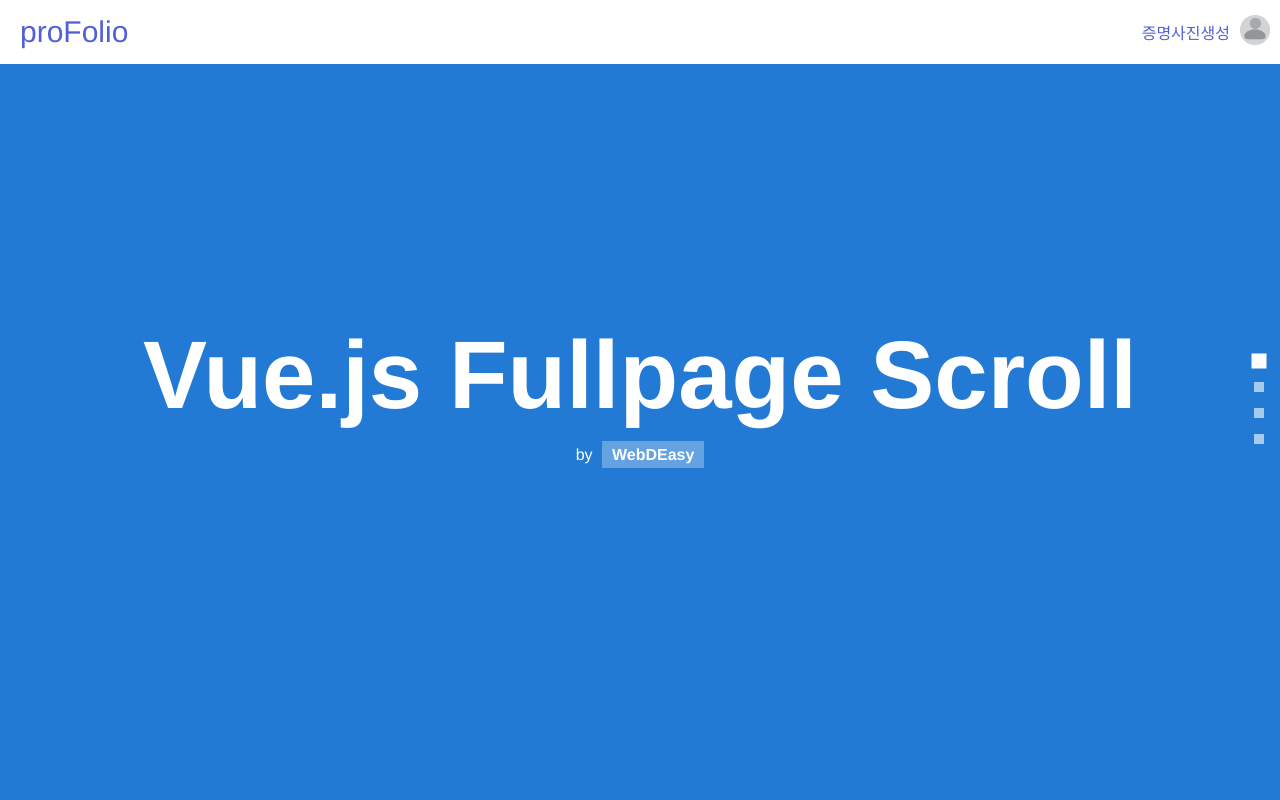
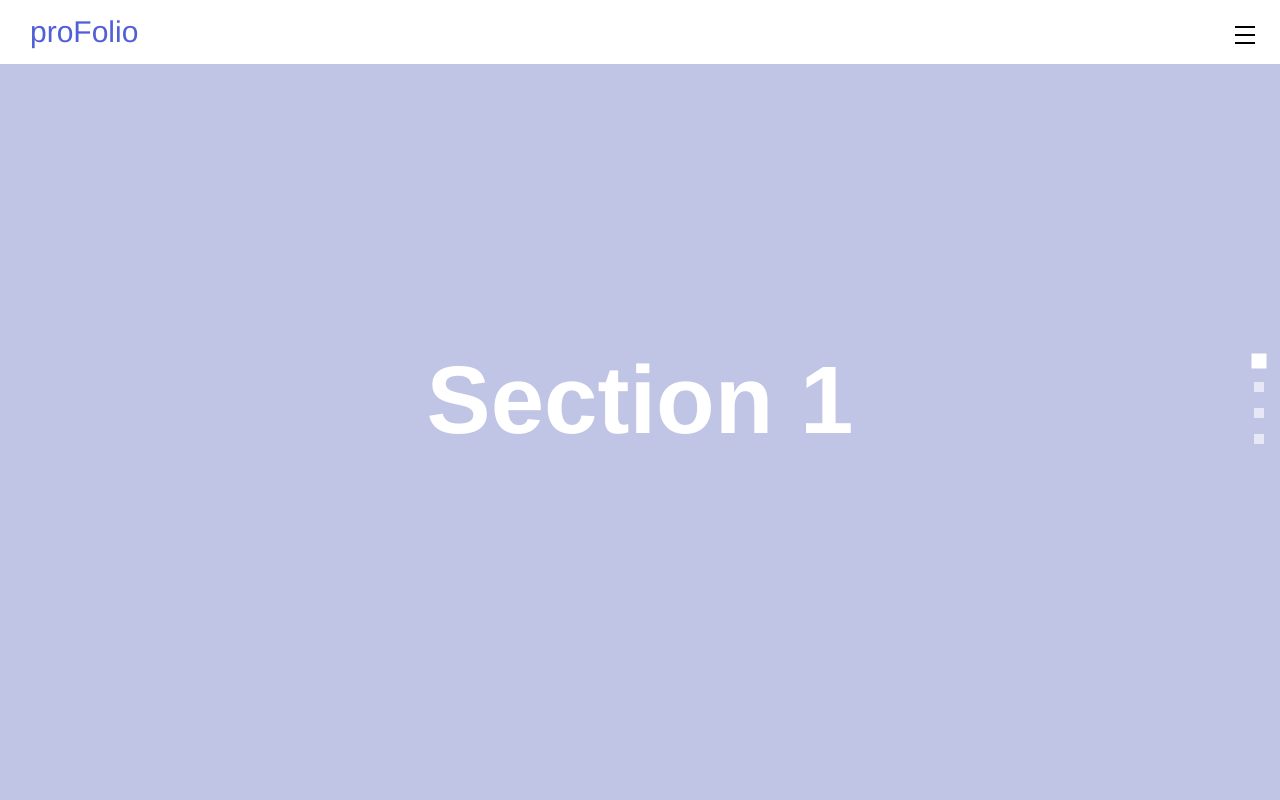
Before and after one commit to hajungkim/proFolio, a Vue app in the folder frontend/: page /#/ in a window 1280 px wide. Shown: the top 800 px of the page. Built offline with nearby package versions, Linux system fonts and the light colour scheme.

Commit message:
[FE][FEAT] Navbar

```diff
--- a/frontend/src/assets/styles/Navbar.css
+++ b/frontend/src/assets/styles/Navbar.css
@@ -10,37 +10,118 @@
 }
 .logo {
   font-size: 30px;
-  margin-left: 20px;
+  margin-left: 30px;
 }
-.nav-item {
-  display: inline-block;
+.wrapper{
+  position: fixed;
+  top: 0;
+  right: -100%;
+  height: 100%;
+  width: 100%;
+  background: #000;
+  transition: all 0.6s ease-in-out;
 }
-.nav-item-last {
-  display: inline-block;
-  margin: 0px 10px;
+#active:checked ~ .wrapper{
+  right:0;
 }
-.nav-right {
-  display: flex;
-  align-items: center;
-  height: 60px;
+.menu-btn{
+  position: absolute;
+  z-index: 2;
+  right: 10px;
+  top: 10px;
+  height: 50px;
+  width: 50px;
+  text-align: center;
+  line-height: 50px;
+  border-radius: 50%;
+  font-size: 20px;
+  cursor: pointer;
+  transition: all 0.3s ease-in-out;
 }
-.dropdown {
-  position: relative;
-  display: inline-block;
-  padding: 30px 0px;
+.menu-btn span,
+.menu-btn:before,
+.menu-btn:after{
+	content: "";
+	position: absolute;
+	top: calc(50% - 1px);
+	left: 30%;
+	width: 40%;
+	border-bottom: 2px solid #000;
+	transition: transform .6s cubic-bezier(0.215, 0.61, 0.355, 1);
 }
-.dropdown-menu {
+.menu-btn:before{
+  transform: translateY(-8px);
+}
+.menu-btn:after{
+  transform: translateY(8px);
+}
+.close {
+	z-index: 1;
+	width: 100%;
+	height: 100%;
+	pointer-events: none;
+	transition: background .6s;
+}
+
+/* closing animation */
+#active:checked + .menu-btn span {
+	transform: scaleX(0);
+}
+#active:checked + .menu-btn:before {
+	transform: rotate(45deg);
+  border-color: #fff;
+}
+#active:checked + .menu-btn:after {
+	transform: rotate(-45deg);
+  border-color: #fff;
+}
+.wrapper ul{
+  position: absolute;
+  top: 80%;
+  left: 50%;
+  height: 90%;
+  transform: translate(-50%, -50%);
+  list-style: none;
+  text-align: center;
+}
+.wrapper ul li{
+  height: 10%;
+  margin: 15px 0;
+}
+.wrapper ul li a{
+  text-decoration: none;
+  font-size: 30px;
+  font-weight: 500;
+  padding: 5px 30px;
+  color: #fff;
+  line-height: 50px;
+  margin: 5px 30px;
+  opacity: 0;
+  transition: all 0.3s ease;
+  transition: transform .6s cubic-bezier(0.215, 0.61, 0.355, 1);
+}
+.wrapper ul li a:hover{
+  background-color: #8d8d8d59;
+  border-radius: 30px;
+  padding: 18px 15px;
+}
+.wrapper ul li a:hover:after{
+  transform: scaleY(1);
+}
+input[type="checkbox"]{
   display: none;
-  position: absolute;
-  color: white;
-  list-style:none;
-  background-color: #525fd7c9;
-  width: 100px;
-  padding: 5px;
-  right: -10px;
-  top: 60px;
-  box-shadow: 0px 8px 16px 0px rgba(0,0,0,0.1);
 }
-.dropdown:hover .dropdown-menu {
-  display: block;
+
+#active:checked ~ .wrapper ul li a{
+  opacity: 1;
 }
+.wrapper ul li a{
+  transition: opacity 1.2s, transform 1.2s cubic-bezier(0.215, 0.61, 0.355, 1);
+  transform: translateX(100px);
+}
+#active:checked ~ .wrapper ul li a{
+	transform: none;
+	transition-timing-function: ease, cubic-bezier(.1,1.3,.3,1); /* easeOutBackを緩めた感じ */
+   transition-delay: .6s;
+  transform: translateX(-100px);
+}
--- a/frontend/src/assets/styles/main.css
+++ b/frontend/src/assets/styles/main.css
@@ -25,10 +25,6 @@ h1 {
   padding: 0 1rem;
 }
 
-p {
-  font-size: 1em;
-}
-
 .fullpage a {
   text-decoration: none;
   font-weight: 600;
@@ -38,8 +34,8 @@ p {
   margin-left: 5px;
 }
 
-.red {
-  background-color: #ab4545;
+.purple {
+  background-color: #C1C5E5;
 }
 
 section.black {
@@ -47,11 +43,11 @@ section.black {
 }
 
 .blue {
-  background-color: #237ad4;
+  background-color: #519ff1;
 }
 
 .green {
-  background-color: #68c368;
+  background-color: #8ae28a;
 }
 
 h1.black {
@@ -64,7 +60,9 @@ h1.black {
   top: 50%;
   transform: translateY(-50%);
 }
-
+.sections-menu-hidden {
+  display: hidden;
+}
 .sections-menu .menu-point {
   width: 10px;
   height: 10px;
--- a/frontend/src/components/Navbar.vue
+++ b/frontend/src/components/Navbar.vue
@@ -3,19 +3,22 @@
     <div class="logo">
       proFolio
     </div>
-    <div class="nav-right">
-      <div class="nav-item">
-        증명사진생성
-      </div>
-      <div v-if="isLogin" class="nav-item-last dropdown">
-        <img src="../assets/images/defaultProfile.png" class="profile-image" style="width: 30px;">
-        <ul class="dropdown-menu">
-          <li>마이페이지</li>
-          <li>로그아웃</li>
+    <div>
+      <input type="checkbox" id="active">
+      <label for="active" class="menu-btn" @click="changeHamburger"><span></span></label>
+      <label for="active" class="close"></label>
+      <div v-if="isLogin" class="wrapper">
+        <ul>
+          <li><a href="#">증명사진</a></li>
+          <li><a href="#">마이페이지</a></li>
+          <li><a href="#">로그아웃</a></li>
         </ul>
       </div>
-      <div v-else class="nav-item-last">
-        로그인
+      <div v-else class="wrapper">
+        <ul>
+          <li><a href="#">증명사진</a></li>
+          <li><a href="#">로그인</a></li>
+        </ul>
       </div>
     </div>
   </div>
@@ -29,7 +32,13 @@ export default {
   computed: {
     ...mapState([
       'isLogin',
+      'hamburger',
     ]),
+  },
+  methods: {
+    changeHamburger() {
+      this.$store.dispatch('changeHamburger', this.hamburger);
+    },
   },
 };
 </script>
--- a/frontend/src/store/index.js
+++ b/frontend/src/store/index.js
@@ -5,11 +5,18 @@ Vue.use(Vuex);
 
 export default new Vuex.Store({
   state: {
-    isLogin: true,
+    isLogin: false,
+    hamburger: false,
   },
   mutations: {
+    CHANGE_HAMBURGER(state, hamburger) {
+      state.hamburger = !hamburger;
+    },
   },
   actions: {
+    changeHamburger(context, hamburger) {
+      context.commit('CHANGE_HAMBURGER', hamburger);
+    },
   },
   modules: {
   },
--- a/frontend/src/views/Main.vue
+++ b/frontend/src/views/Main.vue
@@ -1,6 +1,6 @@
 <template>
   <div>
-    <div class="sections-menu">
+    <div v-bind:class="[ hamburger ? hidden : hamburgerClass]">
       <span
          class="menu-point"
          v-bind:class="{active: activeSection == index}"
@@ -9,26 +9,23 @@
          v-bind:key="index">
       </span>
     </div>
-    <section class="fullpage blue">
-      <h1>Vue.js Fullpage Scroll</h1>
-      <p>by <a href="https://webdeasy.de/?referer=cp-NVOEBL" target="_blank">WebDEasy</a></p>
+    <section class="fullpage purple">
+      <h1>Section 1</h1>
     </section>
     <section class="fullpage black">
       <h1>Section 2</h1>
-      <p>made with <a href="https://vuejs.org/" target="_blank">Vue.js</a></p>
     </section>
-    <section class="fullpage red">
+    <section class="fullpage blue">
       <h1>Section 3</h1>
-      <p>works on <b>desktop & mobile</b></p>
     </section>
     <section class="fullpage green">
       <h1>Section 4</h1>
-      <p>Tutorial <a href="https://webdeasy.de/en/programming-vue-js-fullpage-scroll/?referer=cp-NVOEBL" target="_blank">here</a></p>
     </section>
   </div>
 </template>
 
 <script>
+import { mapState } from 'vuex';
 // @ is an alias to /src
 
 export default {
@@ -40,7 +37,14 @@ export default {
       offsets: [],
       touchStartY: 0,
       index: 0,
+      hidden: 'sections-menu-hidden',
+      hamburgerClass: 'sections-menu',
     };
+  },
+  computed: {
+    ...mapState([
+      'hamburger',
+    ]),
   },
   methods: {
     calculateSectionOffsets() {
@@ -95,6 +99,9 @@ export default {
       return true;
     },
   },
+  created() {
+    this.$store.dispatch('changeHamburger', true);
+  },
   mounted() {
     this.calculateSectionOffsets();
     window.addEventListener('DOMMouseScroll', this.handleMouseWheelDOM);
```
Also changed, not shown: frontend/.eslintrc.js.
